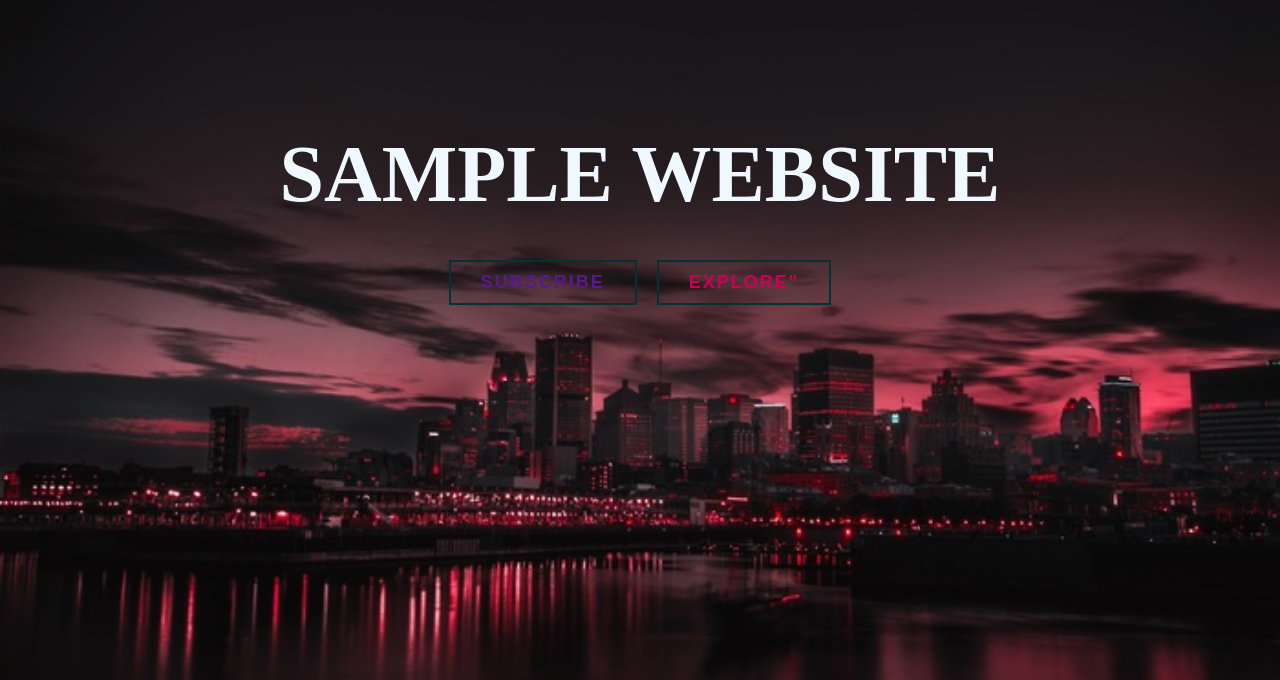
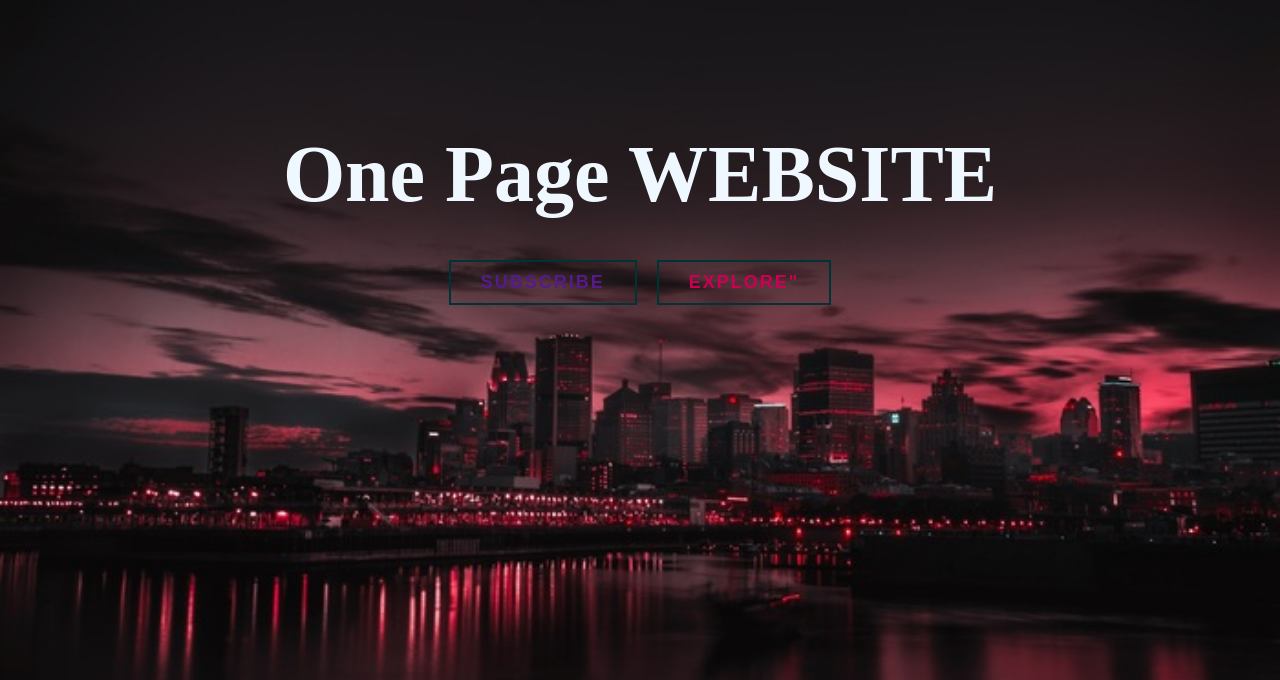
Before and after one commit to Paschal4000/Navigation, a plain HTML site: page index.html in a window 1280 px wide. Shown: the part 120-800 px from the top of the page. Drawn offline with Linux system fonts and the light colour scheme.

Commit message:
Navigation & a page site Redesign Navigation Link

```diff
--- a/index.html
+++ b/index.html
@@ -115,7 +115,7 @@
             <button class="btn"><a href=""> LOGIN</a></button>
         </div>
         <div class="content">
-            <h1>SAMPLE WEBSITE</h1>
+            <h1>One Page WEBSITE</h1>
             <button class="btn"><a href="">SUBSCRIBE</a></button>
             <button class="btn">EXPLORE"</button>
         </div>
```
Also changed, not shown: navigation.html (+1 -1 lines).
